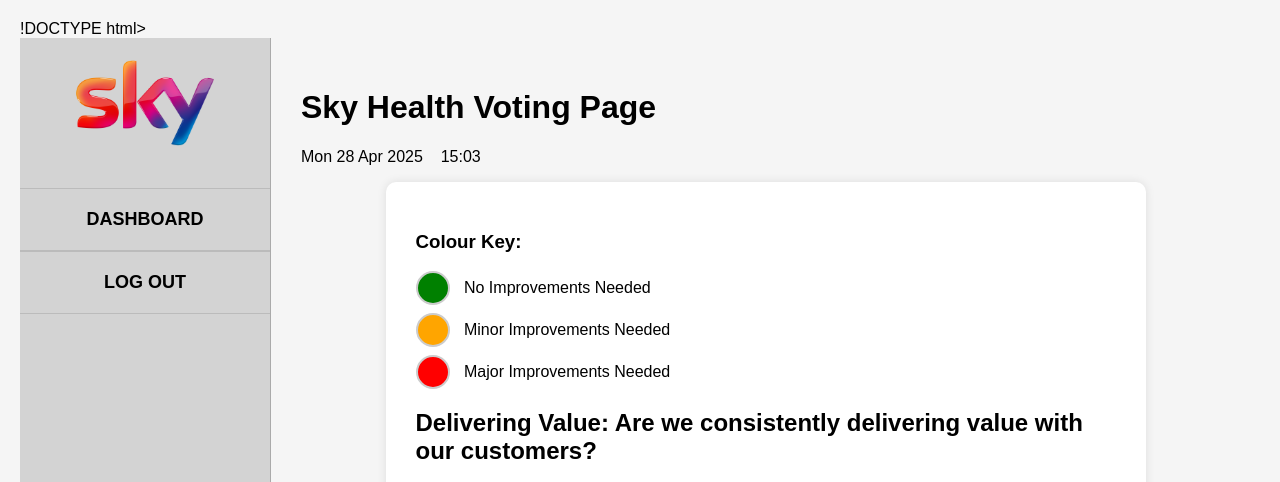
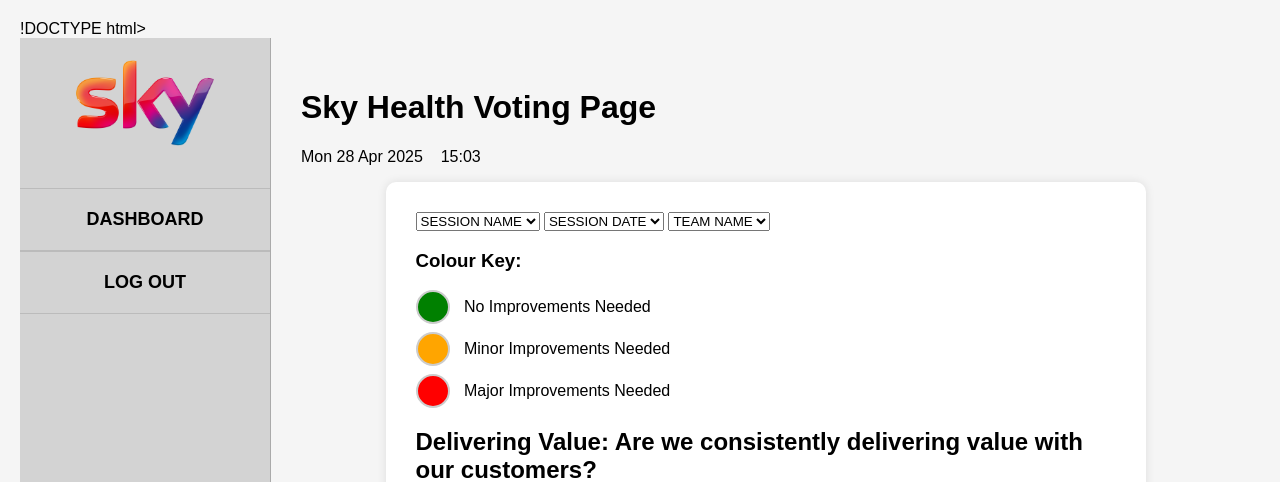
Before and after one commit to armanakond/Software-Development-Group-Project, a Django app: page /voting/ in a window 1280 px wide. Shown: the top 482 px of the page. Run offline with Django 5.2, Linux system fonts and the light colour scheme.

Commit message:
combined session and voting

```diff
--- a/skyhealth_app/voting/templates/voting/voting.html
+++ b/skyhealth_app/voting/templates/voting/voting.html
@@ -79,6 +79,7 @@
         }
 
         .nav-buttons {
+            position: sticky;
             display: flex;
             justify-content: space-between;
             margin-top: 20px;
@@ -186,6 +187,20 @@
 <!-- Voting container starts -->
 <div class="container">
     <form id="healthForm">
+        <select name="session_name" required>
+            <option value="" disabled selected>SESSION NAME</option>
+            <!-- Inisde these options we can add the stuff from database -->
+        </select>
+
+        <select name="session_date" required>
+            <option value="" disabled selected>SESSION DATE</option>
+
+        </select>
+
+        <select name="team_name" required>
+            <option value="" disabled selected>TEAM NAME</option>
+
+        </select>
         <div style="margin-bottom: 20px;">
             <h3>Colour Key:</h3>
             <ul style="list-style: none; padding: 0;">
```
